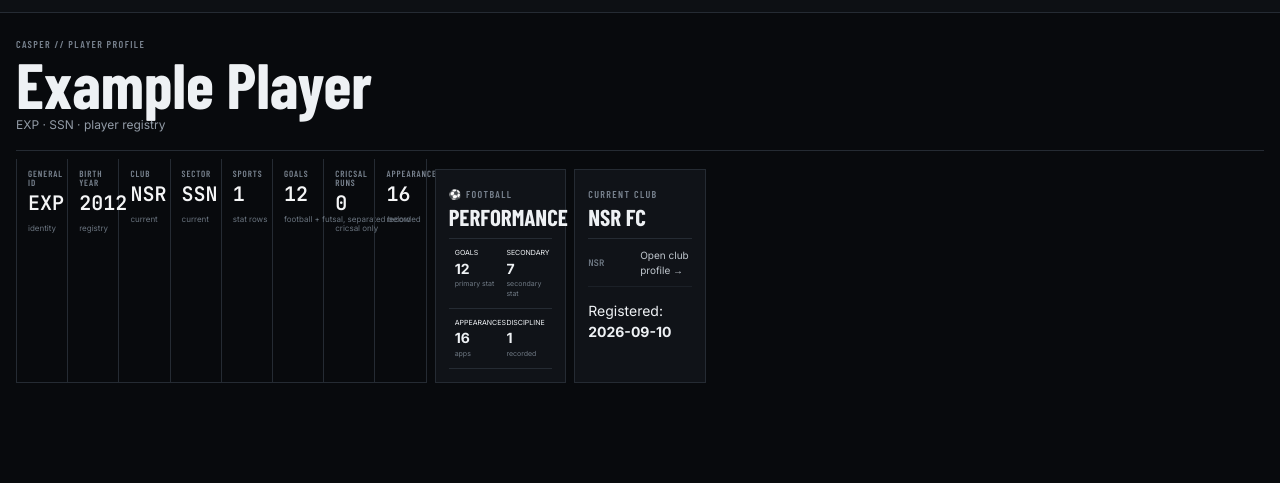
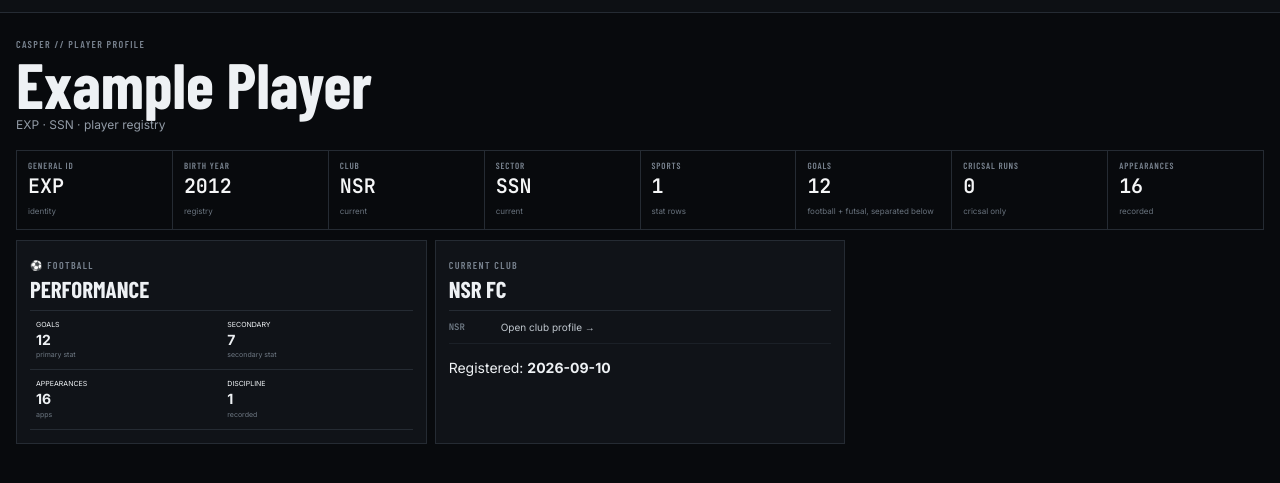
Before and after one commit to Anish-C2/Experiments, a plain HTML site: page player.html in a window 1280 px wide. Shown: the part 47-530 px from the top of the page. Drawn offline with nearby package versions, Linux system fonts and the light colour scheme.

Commit message:
Fix player profile layout container

```diff
--- a/player.html
+++ b/player.html
@@ -1 +1 @@
-<!doctype html><html lang="en"><head><meta charset="utf-8"><meta name="viewport" content="width=device-width,initial-scale=1"><title>CASPER — Player</title><link rel="stylesheet" href="css/style.css?v=9"></head><body data-page="player"><header class="topbar"><a class="brand" href="index.html"><span class="brand-mark">C</span>CASPER</a><nav><a href="index.html">HOME</a><a href="sectors.html">SECTORS</a><a href="competitions.html">COMPETITIONS</a><a href="clubs.html">CLUBS</a><a class="active" href="players.html">PLAYERS</a><a href="records.html">RECORDS</a><a href="docs.html">DOCS</a></nav></header><main><section class="mast"><div><span class="eyebrow">CASPER // PLAYER PROFILE</span><h1 id="page-title">PLAYER</h1><p id="page-sub">Loading…</p></div></section><section id="directory" class="data-grid" style="grid-template-areas:'a a a';grid-template-columns:repeat(3,1fr)"></section></main><script src="js/data.js"></script><script src="js/pages.js?v=9"></script></body></html>
+<!doctype html><html lang="en"><head><meta charset="utf-8"><meta name="viewport" content="width=device-width,initial-scale=1"><title>CASPER — Player</title><link rel="stylesheet" href="css/style.css?v=10"></head><body data-page="player"><header class="topbar"><a class="brand" href="index.html"><span class="brand-mark">C</span>CASPER</a><nav><a href="index.html">HOME</a><a href="sectors.html">SECTORS</a><a href="competitions.html">COMPETITIONS</a><a href="clubs.html">CLUBS</a><a class="active" href="players.html">PLAYERS</a><a href="records.html">RECORDS</a><a href="docs.html">DOCS</a></nav></header><main><section class="mast"><div><span class="eyebrow">CASPER // PLAYER PROFILE</span><h1 id="page-title">PLAYER</h1><p id="page-sub">Loading…</p></div></section><section id="directory" class="detail-directory"></section></main><script src="js/data.js"></script><script src="js/pages.js?v=10"></script></body></html>
```
